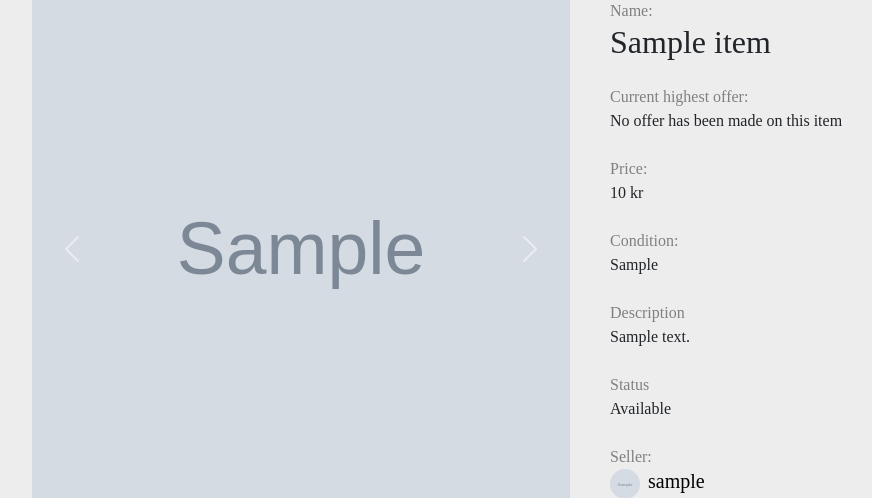
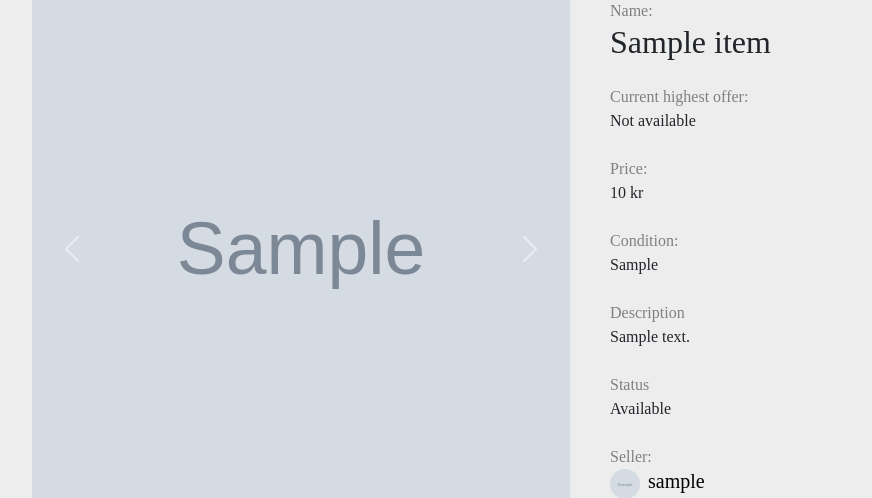
Before and after one commit to mikaeleythor/firesale, a Django app: page /1 in a window 1280 px wide. Shown: the part 147-645 px from the top of the page, without its empty margins (50-922 px from the left). Run offline with Django 4.2, Linux system fonts and the light colour scheme; tables that the repository leaves empty hold one stand-in row (values such as "Sample post"); grey boxes marked "Sample" are stand-in pictures; parts of the project's set-up code (start-up, migrations or seed data) failed here and were passed over; some libraries are stand-ins or nearby versions.

Commit message:
close #258

```diff
--- a/src/templates/item/item_details.html
+++ b/src/templates/item/item_details.html
@@ -50,7 +50,7 @@
       <h2 class="item-detail-value">{{ item.item.name }}</h2>
       {% if current_highest_offer == 0 %}
         <span class="item-detail-title">Current highest offer:</span>
-        <p class="item-detail-value">No offer has been made on this item</p>
+        <p class="item-detail-value">Not available</p>
       {% else %}
         <span class="item-detail-title">Current highest offer:</span>
         <p class="item-detail-value">{{ current_highest_offer }} kr</p>
```
